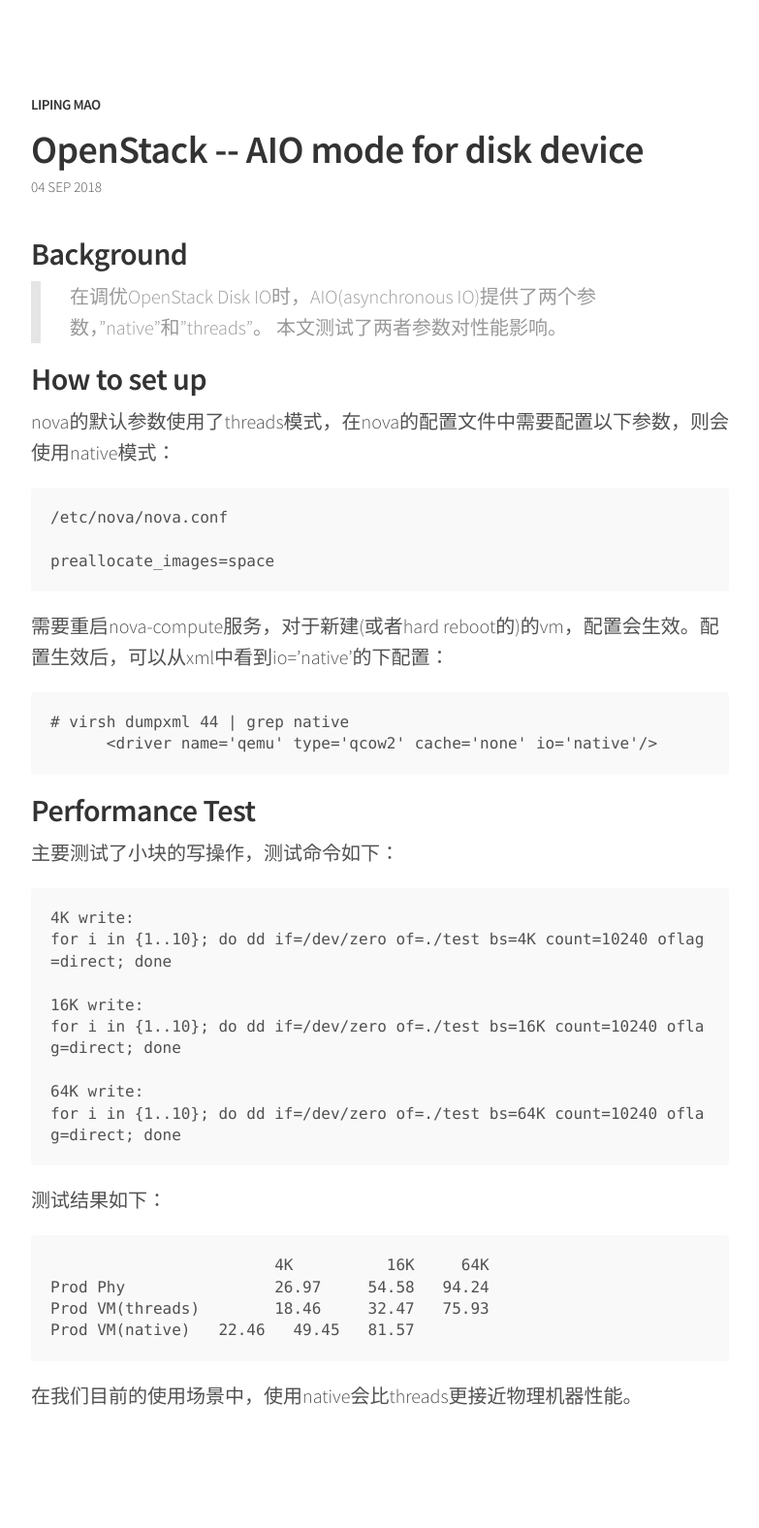
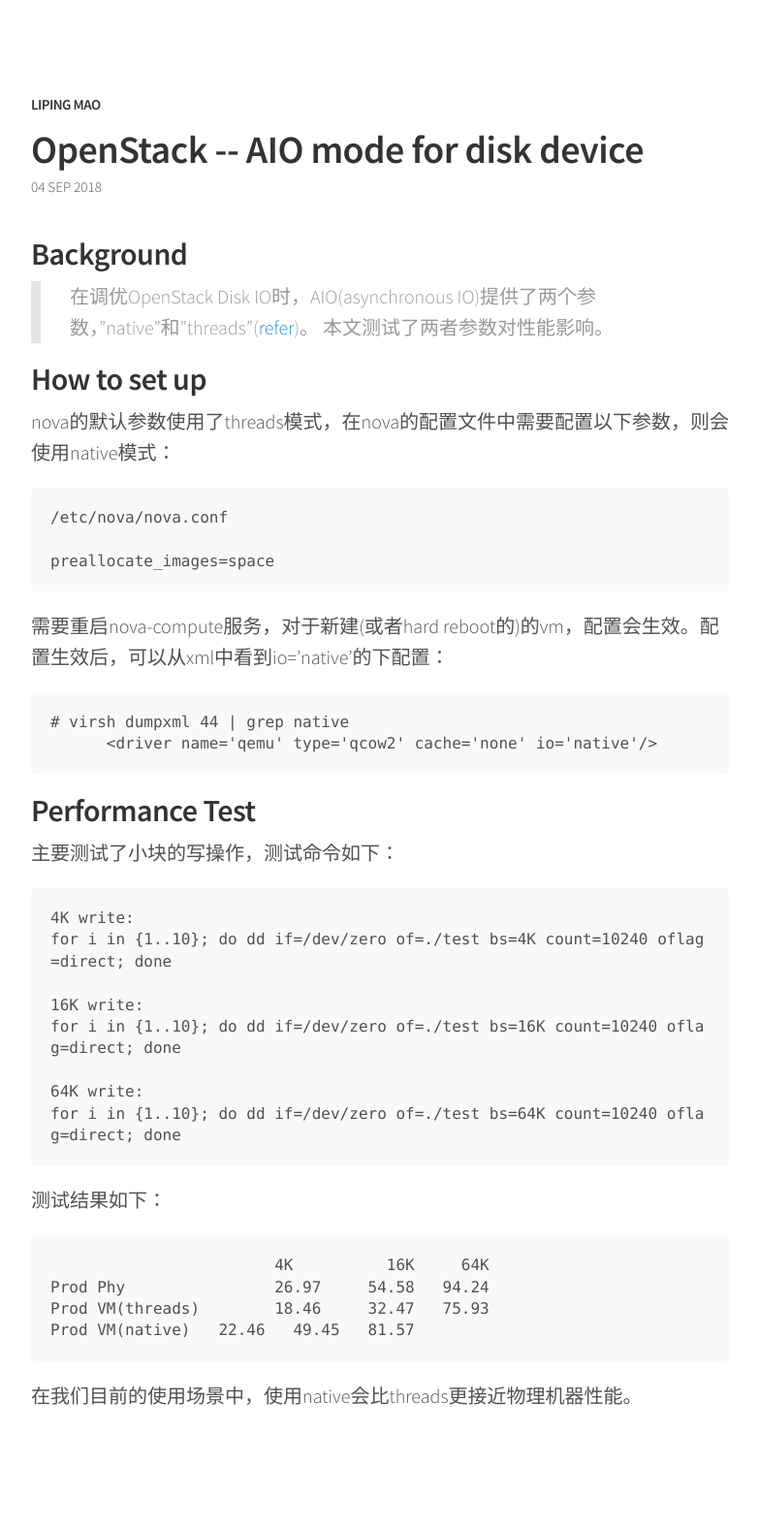
Before and after one commit to LipingMao/LipingMao.github.io, a Jekyll site: the page built from _posts/2018-09-04-DevOps_memo5.md, in a window 1280 px wide. Shown: the whole page at 97% size, without its empty margins (248-1031 px from the left). Built offline with Jekyll 4.4.1, drawn with Linux system fonts in a browser that asks for light colours.

Commit message:
update url

```diff
--- a/_posts/2018-09-04-DevOps_memo5.md
+++ b/_posts/2018-09-04-DevOps_memo5.md
@@ -4,7 +4,7 @@
 
 ## Background
 
-> 在调优OpenStack Disk IO时，AIO(asynchronous IO)提供了两个参数，"native"和"threads"。 本文测试了两者参数对性能影响。
+> 在调优OpenStack Disk IO时，AIO(asynchronous IO)提供了两个参数，"native"和"threads"([refer](https://specs.openstack.org/openstack/nova-specs/specs/mitaka/implemented/libvirt-aio-mode.html))。 本文测试了两者参数对性能影响。
 
 
 ## How to set up
```
